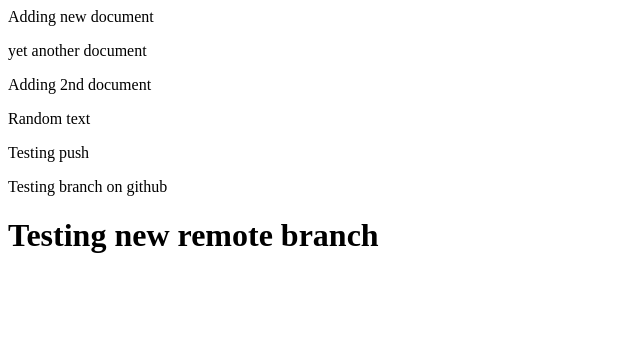
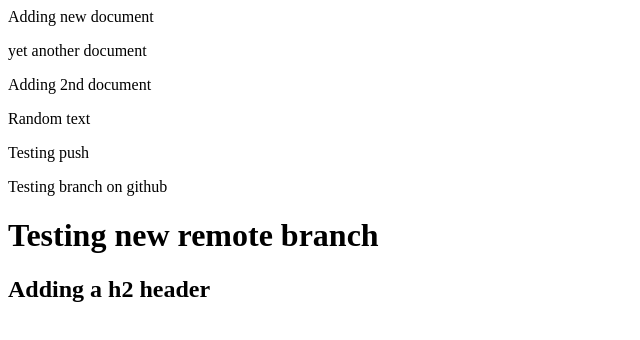
Before and after one commit to prg007/test, a plain HTML site: page index.html in a window 1280 px wide. Shown: the whole page, without its empty margins (0-640 px from the left). Drawn offline with Linux system fonts and the light colour scheme.

Commit message:
added a h2 header

```diff
--- a/index.html
+++ b/index.html
@@ -6,3 +6,4 @@
 <p>Testing branch on github</p>
 
 <h1>Testing new remote branch</h1>
+<h2>Adding a h2 header</h2>
```
